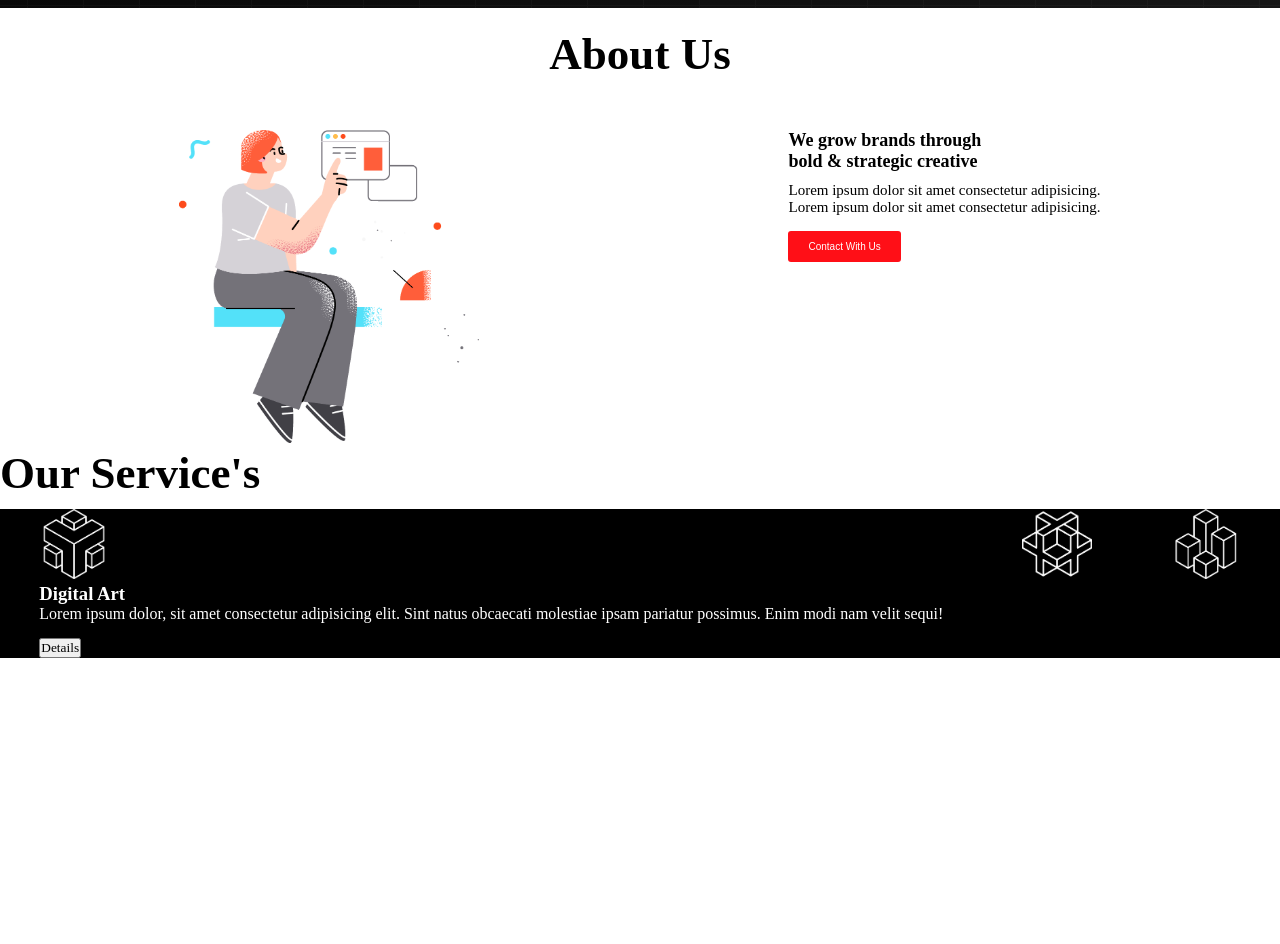
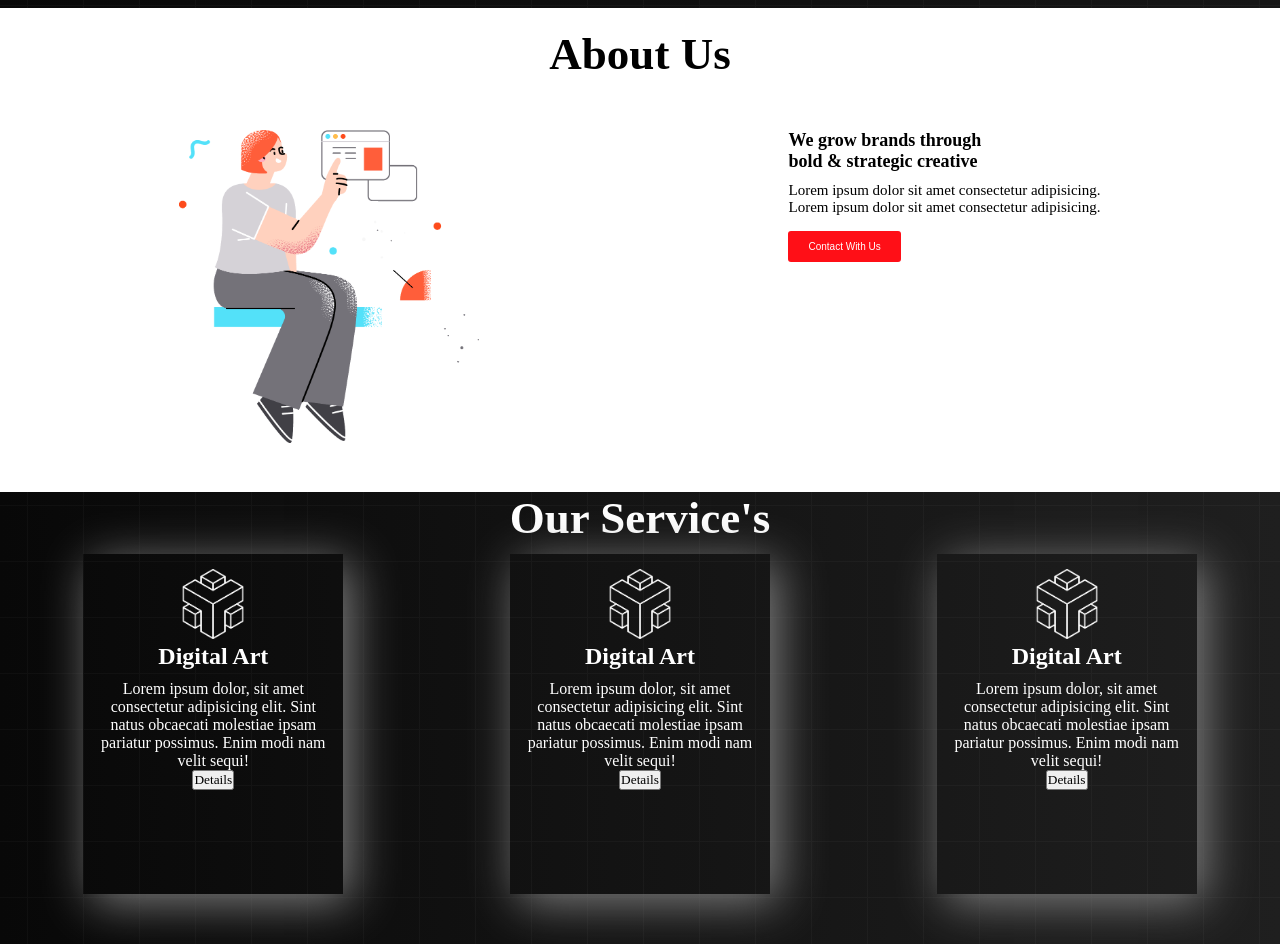
Before and after one commit to Mkhan223/conceptual-project, a plain HTML site: page index.html in a window 1280 px wide. Shown: the part 840-1784 px from the top of the page. Before the commit the page ends 1498 px from the top, so only its background shows below. Drawn offline with Linux system fonts and the light colour scheme.

Commit message:
service section done

```diff
--- a/index.html
+++ b/index.html
@@ -29,7 +29,7 @@
         <div class="introduction">
           <h1>Better design for <br>
             your digital products</h1>
-          <p>
+          <p class="white">
             We are a creative studio specializing in UI/UX design, development and strategy.
           </p>
           <button class="btn-1">Explore More</button>
@@ -57,28 +57,29 @@
         </div>
       </div>
     </section>
-    <section>
-      <h1>Our Service's</h1>
-      <div class="services">
-
-        <div>
-          <div class="art-des">
-            <img class="d-art" src="/icon/0.png" alt="">
-          </div>
-          <div>
-            <h3>Digital Art</h3>
-            <p>Lorem ipsum dolor, sit amet consectetur adipisicing elit. Sint natus obcaecati molestiae ipsam pariatur possimus. Enim modi nam velit sequi!</p>
-            <button>Details</button>
-          </div>
+    <section class="service-section">
+      <h1 class="our-service">Our Service's</h1>
+      <div class="service-container">
+        <div class="service">
+          <img class="icon" src="/icon/0.png" alt="">
+          <h1 class="service-titel">Digital Art</h1>
+          <p>Lorem ipsum dolor, sit amet consectetur adipisicing elit. Sint natus obcaecati molestiae ipsam pariatur possimus. Enim modi nam velit sequi!</p>
+          <button>Details</button>
         </div>
-
-        <div class="art-des">
-          <img class="d-art" src="/icon/1.png" alt="">
+        <div class="service">
+          <img class="icon" src="/icon/0.png" alt="">
+          <h1 class="service-titel">Digital Art</h1>
+          <p>Lorem ipsum dolor, sit amet consectetur adipisicing elit. Sint natus obcaecati molestiae ipsam pariatur possimus. Enim modi nam velit sequi!</p>
+          <button>Details</button>
         </div>
-        <div class="art-des">
-          <img class="d-art" src="/icon/2.png" alt="">
+        <div class="service">
+          <img class="icon" src="/icon/0.png" alt="">
+          <h1 class="service-titel">Digital Art</h1>
+          <p>Lorem ipsum dolor, sit amet consectetur adipisicing elit. Sint natus obcaecati molestiae ipsam pariatur possimus. Enim modi nam velit sequi!</p>
+          <button>Details</button>
         </div>
       </div>
+
 
 
     </section>
--- a/style.css
+++ b/style.css
@@ -42,7 +42,7 @@ h1{
   font-size: 45px;
   padding-bottom: 10px;
 }
-p{
+.white{
   padding-bottom: 15px;
 }
 .btn-1{
@@ -67,6 +67,7 @@ p{
   justify-content: space-around;
   padding-left: 25px;
   padding-right: 25px;
+  padding-bottom: 25px;
 
 }
 .grow-band{
@@ -80,6 +81,7 @@ p{
 }
 .lorem{
   font-size: 15px;
+  margin-bottom: 15px;
 }
 .btn-2{
   background-color:rgb(255, 15, 23) ;
@@ -90,14 +92,36 @@ p{
  font-family: Arial;
  border-radius: 3px;
 }
+.our-service{
+  text-align: center;
+  margin-top:20px ;
+  color: white;
+}
 
-.services{
-  background-color: black;
-  color: white;
+.service{
+  width:230px;
+  height: 310px;
+  color:white;
+
+  text-align: center;
+  padding: 15px;
+  box-shadow: 8px 8px 45px gray;
+
+}
+.icon{
+ width: 70px;
+
+}
+.service-container{
   display: flex;
+  justify-content: space-around;
 
-  justify-content: space-around;
 }
-.d-art{
-  width: 70px;
+.service-titel{
+  font-size: 24px;
 }
+.service-section{
+  background-image: url("/images/background.png"),
+  linear-gradient(90deg,rgb(8, 8, 8),rgb(31, 31, 31));
+  padding-bottom: 50px;
+}
```
